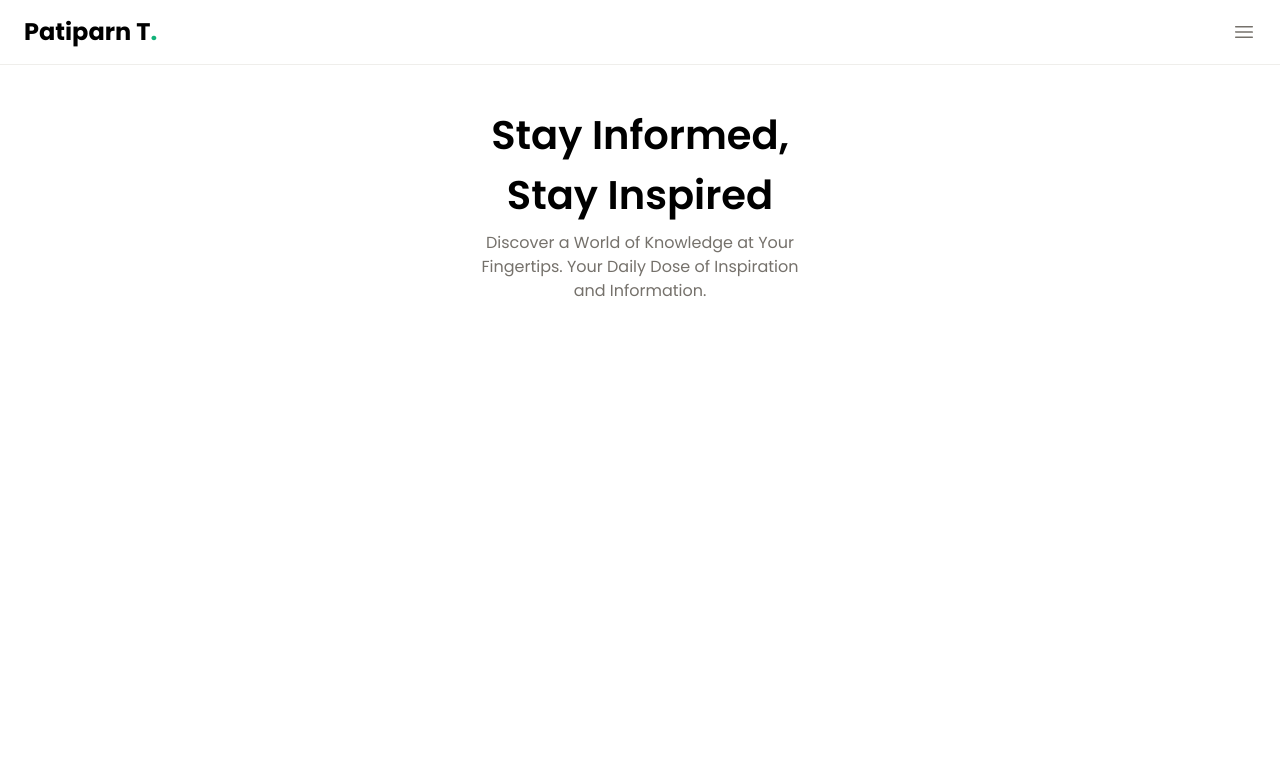
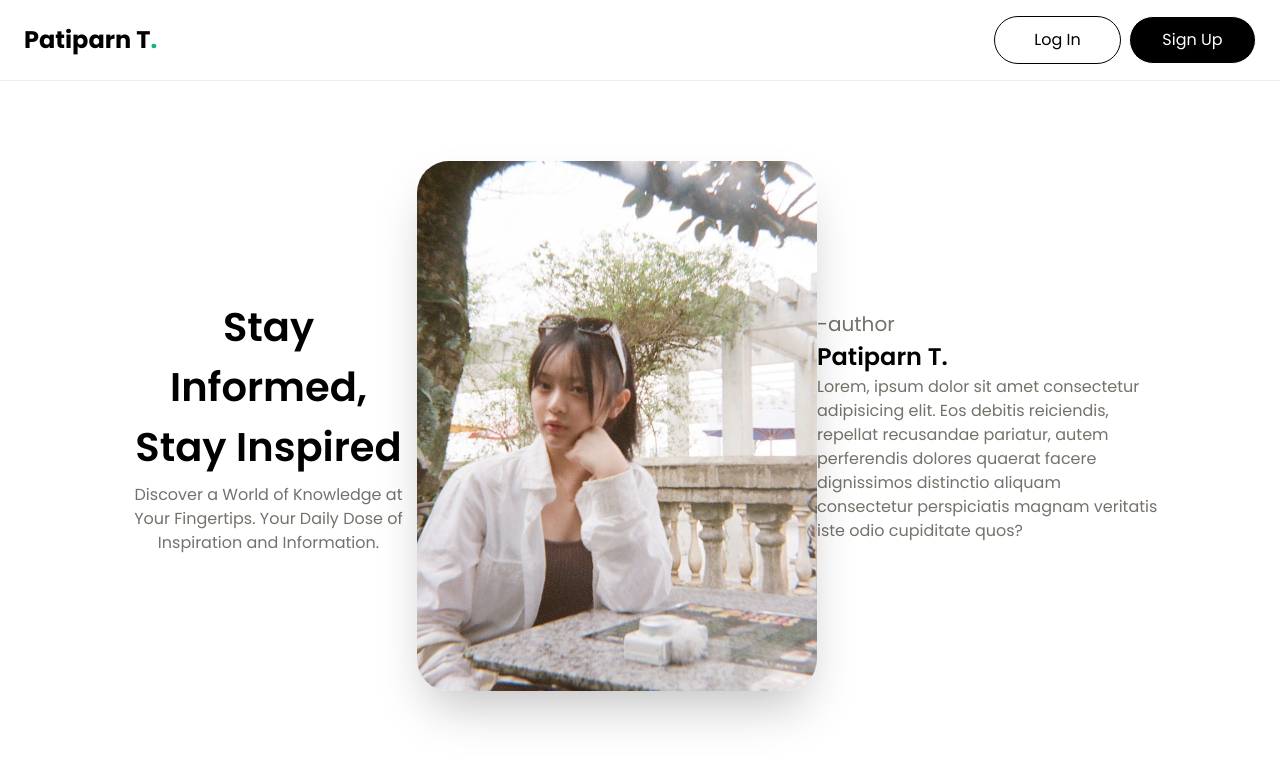
Before and after one commit to PaanPatiPhi/personal-blog-react, a React (Vite) app: page / in a window 1280 px wide. Shown: the top 764 px of the page. Built offline with nearby package versions, Linux system fonts and the light colour scheme.

Commit message:
feat: add HeroSection and functional mobile navigation
- Create 3-column HeroSection with responsive image sizing - Add mobile hamburger menu with useState toggle - Implement sticky NavBar with backdrop blur and dropdown menu

```diff
--- a/src/components/NavBar.tsx
+++ b/src/components/NavBar.tsx
@@ -1,6 +1,9 @@
+
+import { useState } from 'react';
 import hamburgerIcon from '../assets/icon/hamburger_bar.png'; // แนะนำให้ import แบบนี้
 
 function NavBar() {
+  const [isOpen, setIsOpen] = useState(false);
   return (
     <nav className="w-full border-b border-brown-200 bg-white sticky top-0 z-50">
       <div className="flex justify-between items-center px-6 py-4">
@@ -9,13 +12,36 @@ function NavBar() {
           Patiparn T<span className="text-(--color-brand-green)">.</span>
         </h4>
 
-        <button>
+        {/* Hamburger Bar */}
+        <div className='flex justify-evenly gap-x-2'>
+        <button onClick={() => setIsOpen(!isOpen)}>
         <img
           src={hamburgerIcon}
           alt="menu"
-          className="w-6 h-6 object-contain"
+          className="w-6 h-6 object-contain md:hidden"
         />
         </button>
+
+        {/* Hamburger Bar script */}
+        {isOpen && (
+        <div className="absolute top-full left-0 w-full bg-white border-b border-gray-100 shadow-lg animate-in slide-in-from-top duration-300 space-y-6 px-6 py-4 border-t md:hidden">
+        <button className='w-full h-[48px] border-solid rounded-full border-black border-1 block  '>
+          Log In
+          </button>
+        <button className='w-full h-[48px] border-solid rounded-full border-1 bg-black text-white block  '>
+          Sign Up
+          </button>
+        </div>
+      )}
+
+      {/* button*/}
+        <button className='w-[127px] h-[48px] border-solid rounded-full border-black border-1 md:block hidden '>
+          Log In
+          </button>
+        <button className='w-[127px] h-[48px] border-solid rounded-full border-1 bg-black text-white md:inline hidden '>
+          Sign Up
+          </button>
+        </div>
       </div>
     </nav>
   );
--- a/src/components/้HeroSection.tsx
+++ b/src/components/้HeroSection.tsx
@@ -1,20 +1,53 @@
+import hanniImage from "../assets/image/hanni_image.JPG";
 function HeroSection() {
   return (
-        <>
-        <section className="flex flex-col items-center py-10 px-2">
-        <div className="max-w-[343px] flex flex-col space-y-1.5">
-            <h1 className="font-semibold text-(length:--font-size-headline-1) md:text-(length:--font-size-headline-1)">
+      <section className="flex flex-col md:flex-row items-center md:justify-around py-10 px-2 md:px-30 md:py-15">
+
+        {/* Left content: headline and description */}
+        <div className="max-w-[343px] flex flex-col space-y-1.5 items-center md:items-end">
+          <h1 className="font-semibold md:text-(length:--font-size-headline-1) text-(length:--font-size-headline-2)">
             Stay Informed, <br />
             Stay Inspired
           </h1>
           <p className="text-(length:--font-size-body-1) text-(--color-brown-400)">
-                Discover a World of Knowledge at Your Fingertips. Your Daily Dose of Inspiration and Information.
+            Discover a World of Knowledge at Your Fingertips. Your Daily Dose of
+            Inspiration and Information.
           </p>
+        </div>
 
+        {/* Hero image with fixed aspect ratio */}
+          <div
+            className="flex-none my-5
+            relative overflow-hidden rounded-[2rem] shadow-2xl
+                  /* จอเล็ก (Mobile): กำหนดขนาดให้พอดีจอ */
+                  w-[343px] h-[400px]
+                  /* จอใหญ่ (Desktop): เปลี่ยนเป็นขนาดที่คุณต้องการคงไว้ */
+                  md:w-[400px] md:h-[530px]"
+          >
+            <img
+              className="w-full h-full object-cover"
+              src={hanniImage}
+              alt="Hanni??"
+            ></img>
+          </div>
+
+        {/* Author information */}
+        <div className="md:max-w-[343px] items-center ">
+          <h4 className="text-(length:--font-size-headline-4) text-(--color-brown-400) md:text-left text-center">
+            -author
+          </h4>
+          <h3 className="text-(length:--font-size-headline-3) font-semibold md:text-left text-center">
+            Patiparn T.
+          </h3>
+          <p className="text-(length:--font-size-body-1) text-(--color-brown-400) md:text-left text-center">
+            Lorem, ipsum dolor sit amet consectetur adipisicing elit. Eos
+            debitis reiciendis, repellat recusandae pariatur, autem perferendis
+            dolores quaerat facere dignissimos distinctio aliquam consectetur
+            perspiciatis magnam veritatis iste odio cupiditate quos?
+          </p>
         </div>
       </section>
-        </>
   );
 }
 
-export default HeroSection
+export default HeroSection;
```
Also changed, not shown: src/assets/image/hanni_image.JPG (added). Lines whose indentation alone changed are shown as unchanged.
